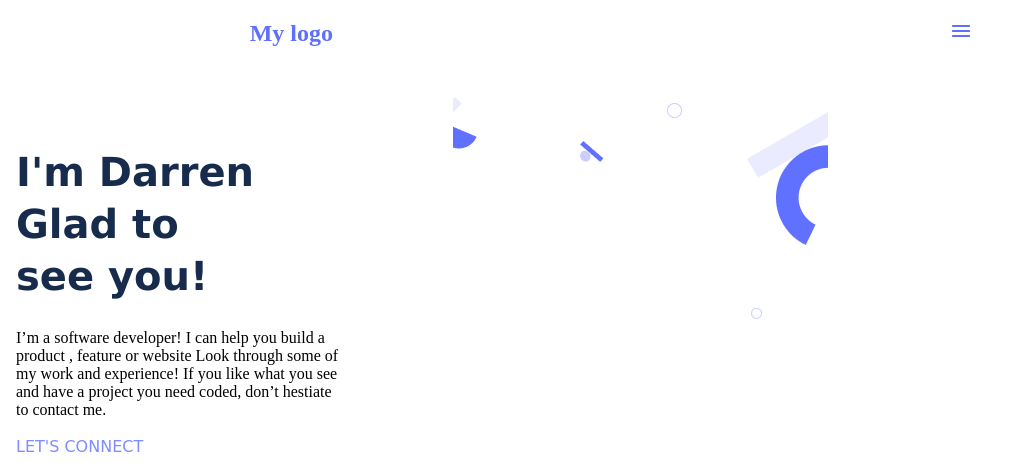
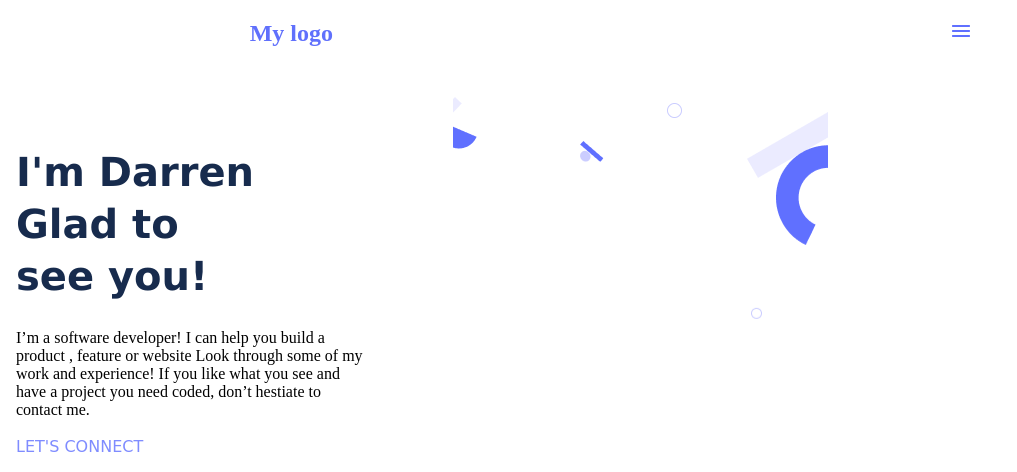
Before and after one commit to darrenodi/portfolio, a website: page index.html in a window 1280 px wide. Shown: the top 472 px of the page, without its empty margins (0-1017 px from the left). Drawn offline with Linux system fonts and the light colour scheme.

Commit message:
Create Style.css file

```diff
--- a/style.css
+++ b/style.css
@@ -80,7 +80,7 @@ body {
 }
 
 .introduction {
-  width: 327px;
+  width: 350px;
 }
 
 .introduction p {
```
